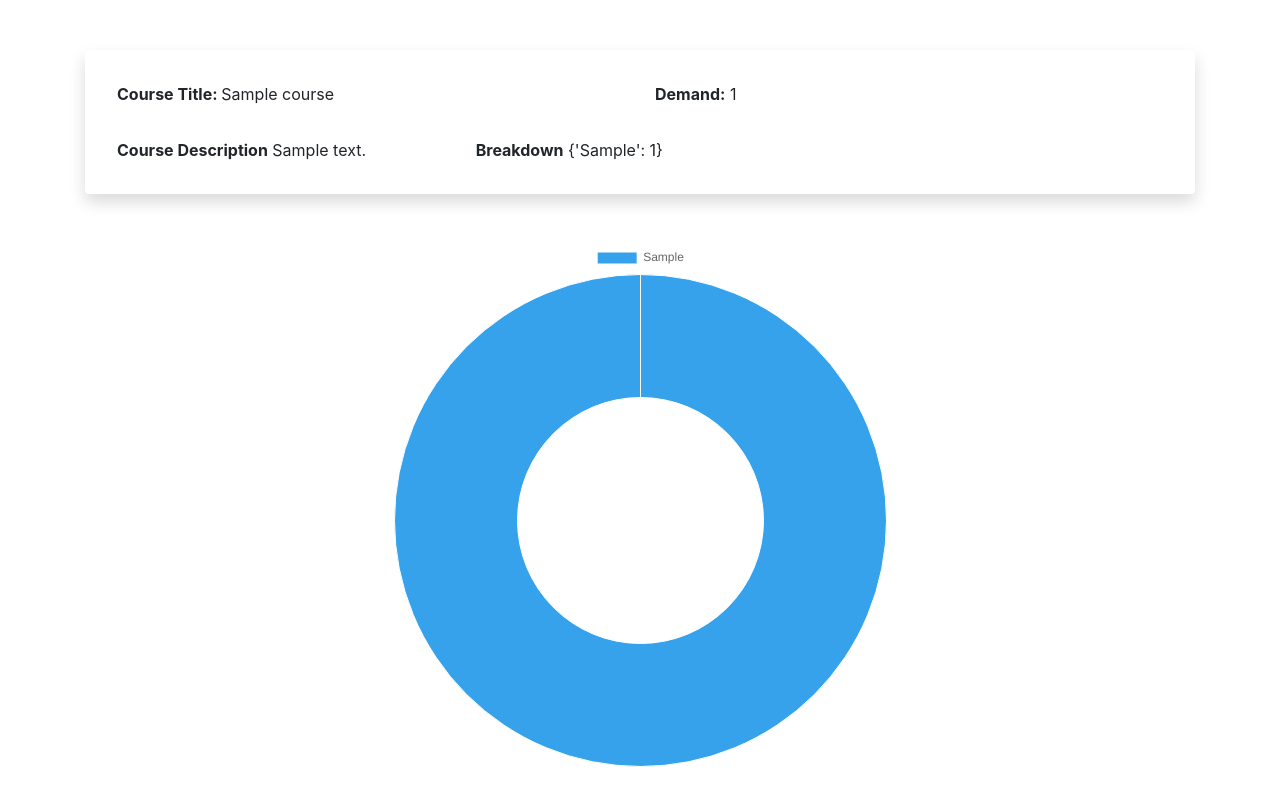
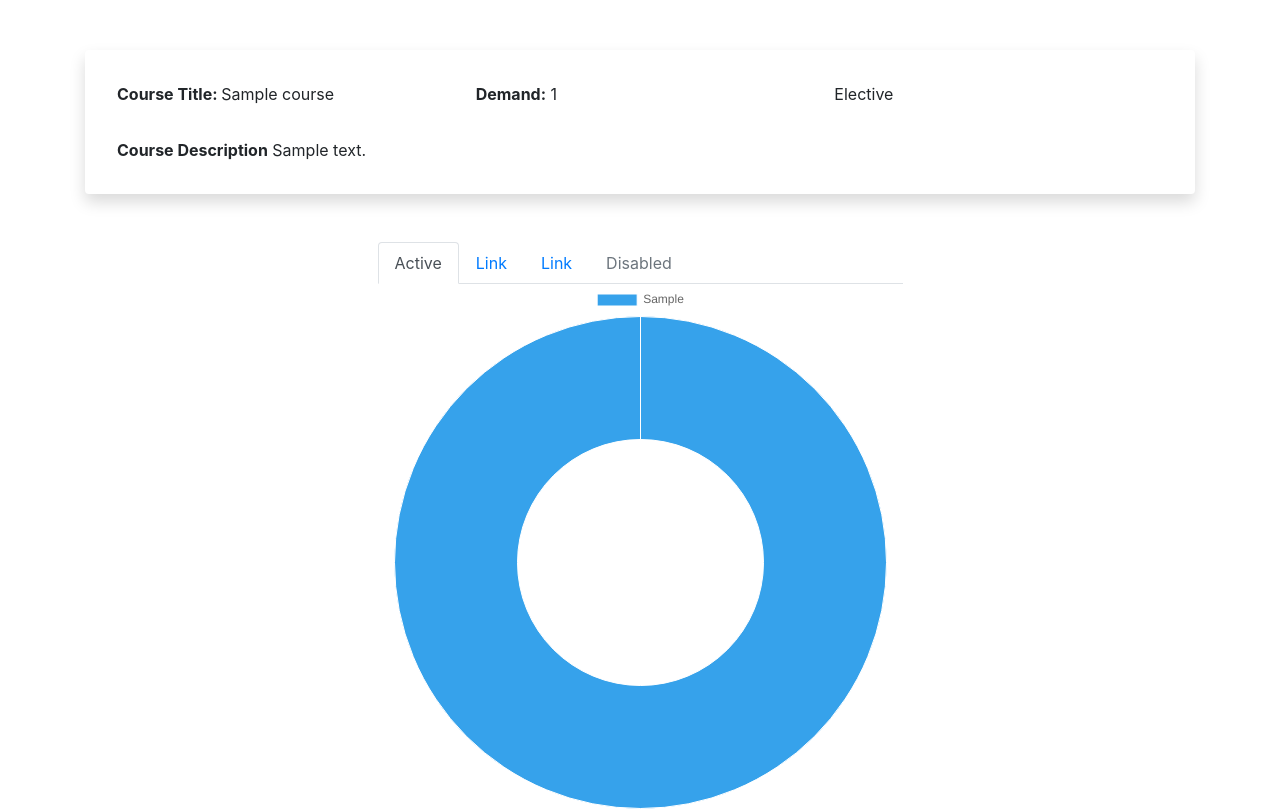
Before and after one commit to mauimaui17/my_demand_tracker, a Django app: page /course/?course_id=1 in a window 1280 px wide. Shown: the part 56-865 px from the top of the page. Before the commit the page ends 823 px from the top, so only its background shows below. Run offline with Django 5.2, Linux system fonts and the light colour scheme; tables that the repository leaves empty hold one stand-in row (values such as "Sample post"); some libraries are stand-ins or nearby versions.

Commit message:
Update course.html

```diff
--- a/tracker/templates/tracker/course.html
+++ b/tracker/templates/tracker/course.html
@@ -11,21 +11,42 @@ crispy_forms_tags %} {% block content %}
     <div class="container-fluid shadow p-3 mb-5 bg-white rounded">
       <div class="row p-3">
         <div class="col"><b> Course Title: </b> {{course.course_title}}</div>
-
         <div class="col"><b>Demand:</b> {{users|length}}</div>
+        <div class="col">
+            {%if course.is_elective %}
+                Elective
+            {% else %}
+                Not Elective
+            {% endif %}
+        </div>
       </div>
       <div class="row p-3">
         <div class="col">
           <b>Course Description</b> {{course.course_description}}
         </div>
-        <div class="col"><b>Breakdown</b> {{breakdown}}</div>
+        <div class="col"></div>
         <div class="col"></div>
       </div>
     </div>
   </div>
-  <div class="container " style="width: 50%; height: 50%;">
+  <div class="container" style="width: 50%; height: 50%">
+    <ul class="nav nav-tabs">
+        <li class="nav-item">
+          <a class="nav-link active" aria-current="page" href="#">Active</a>
+        </li>
+        <li class="nav-item">
+          <a class="nav-link" href="#">Link</a>
+        </li>
+        <li class="nav-item">
+          <a class="nav-link" href="#">Link</a>
+        </li>
+        <li class="nav-item">
+          <a class="nav-link disabled" href="#" tabindex="-1" aria-disabled="true">Disabled</a>
+        </li>
+    </ul>
     <canvas id="myChart"></canvas>
   </div>
+
 
   <script src="https://cdn.jsdelivr.net/npm/chart.js"></script>
 
```
